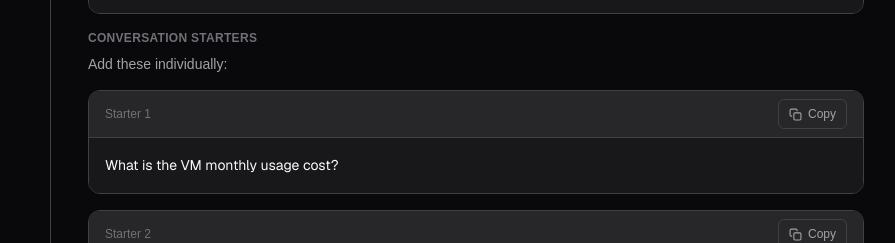
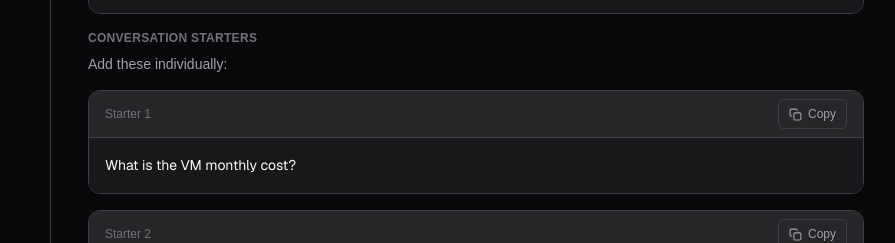
Before and after one commit to lbovboe/tech-drive-guide, a Next.js app: page /tech-drive-guide/custom-gpt in a window 1280 px wide. Shown: the part 3680-3923 px from the top of the page, without its empty margins (320-1215 px from the left). Built offline with nearby package versions, Linux system fonts and the light colour scheme.

Commit message:
Update page.tsx

```diff
--- a/app/custom-gpt/page.tsx
+++ b/app/custom-gpt/page.tsx
@@ -97,7 +97,7 @@ When answering questions, check the uploaded knowledge files first. If the answe
           <ConfigField label="Conversation starters">
             <p className="text-sm mb-2">Add these individually:</p>
             <div className="space-y-2">
-              <PromptBlock label="Starter 1">What is the VM monthly usage cost?</PromptBlock>
+              <PromptBlock label="Starter 1">What is the VM monthly cost?</PromptBlock>
               <PromptBlock label="Starter 2">What is GCC+?</PromptBlock>
               <PromptBlock label="Starter 3">Review my AWS architecture</PromptBlock>
             </div>
```
